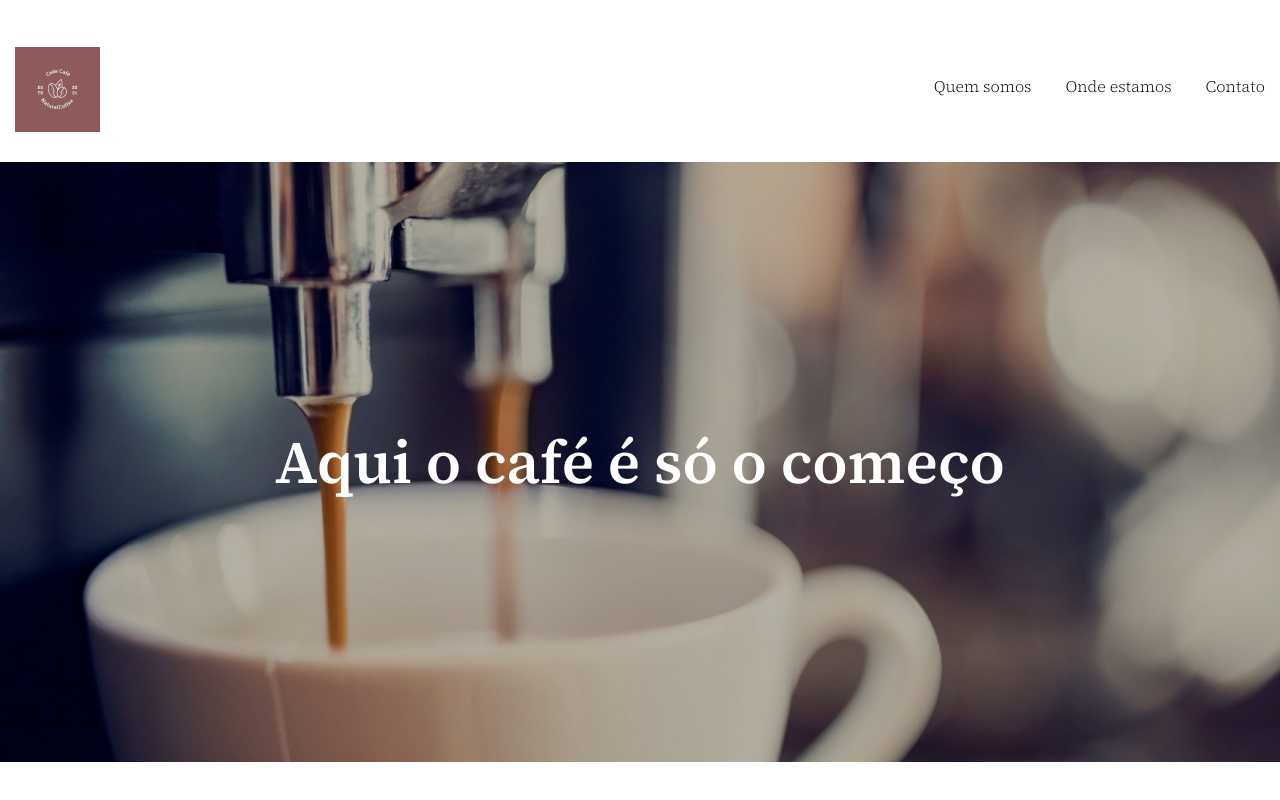
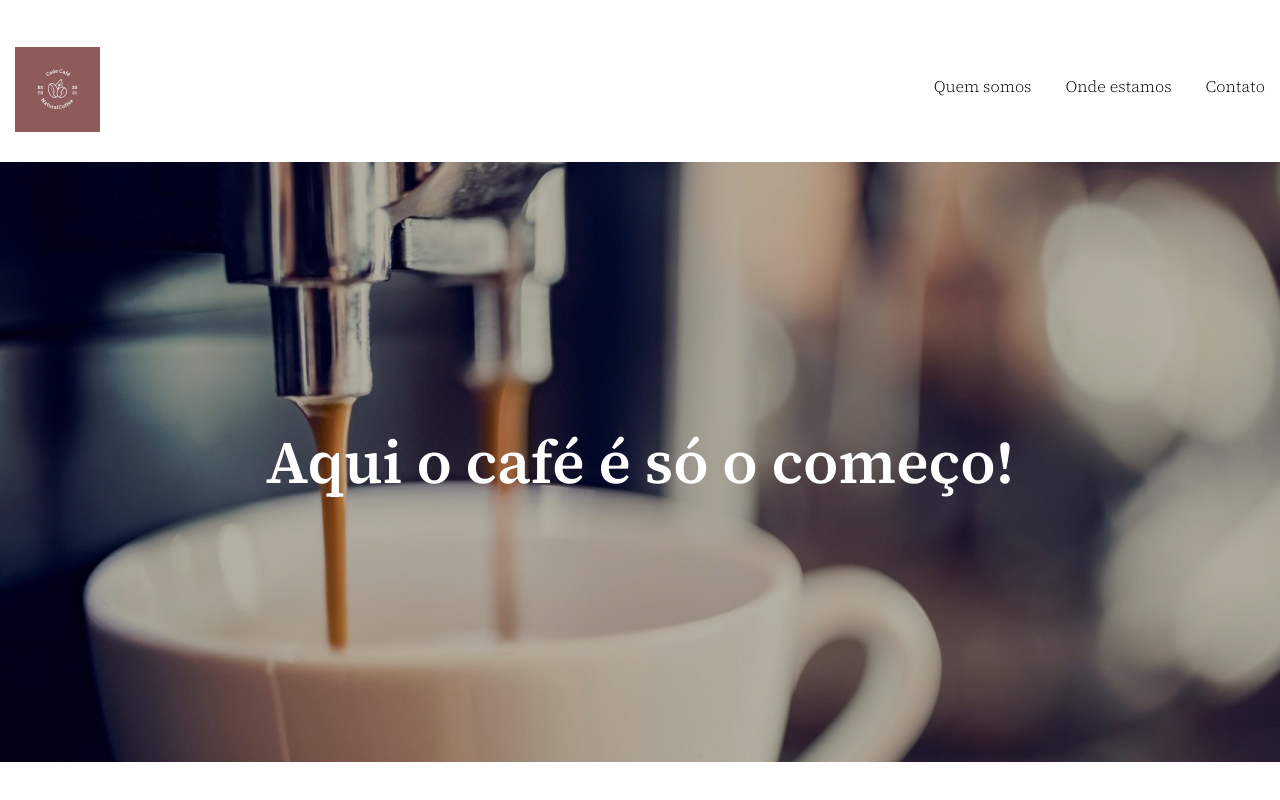
Before and after one commit to jose-c-silva/code-cafe, a plain HTML site: page index.html in a window 1280 px wide. Shown: the top 800 px of the page. Drawn offline with Linux system fonts and the light colour scheme.

Commit message:
adicionada exclamação

```diff
--- a/index.html
+++ b/index.html
@@ -30,7 +30,7 @@
 
     <main>
         <section class="painel">
-            <h2>Aqui o café é só o começo</h2>
+            <h2>Aqui o café é só o começo!</h2>
         </section>
 
         <section class="secao-com-texto" id="quem-somos">
```
